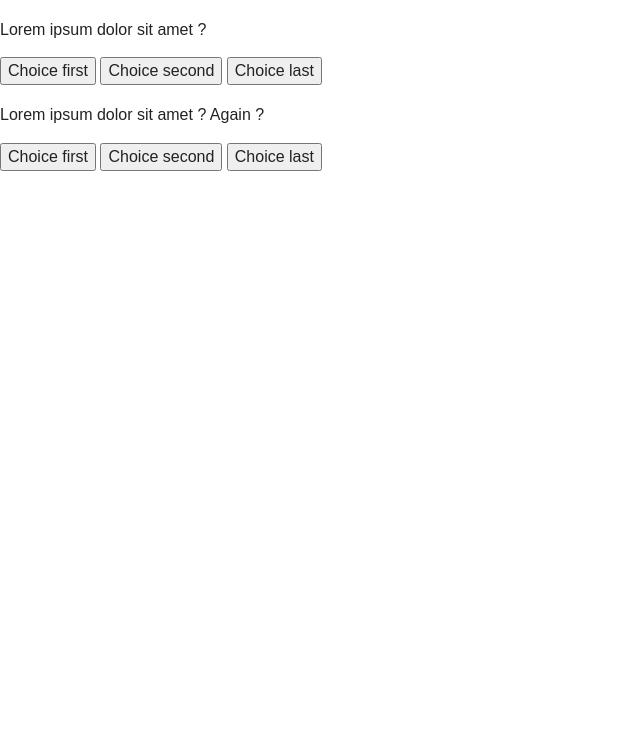
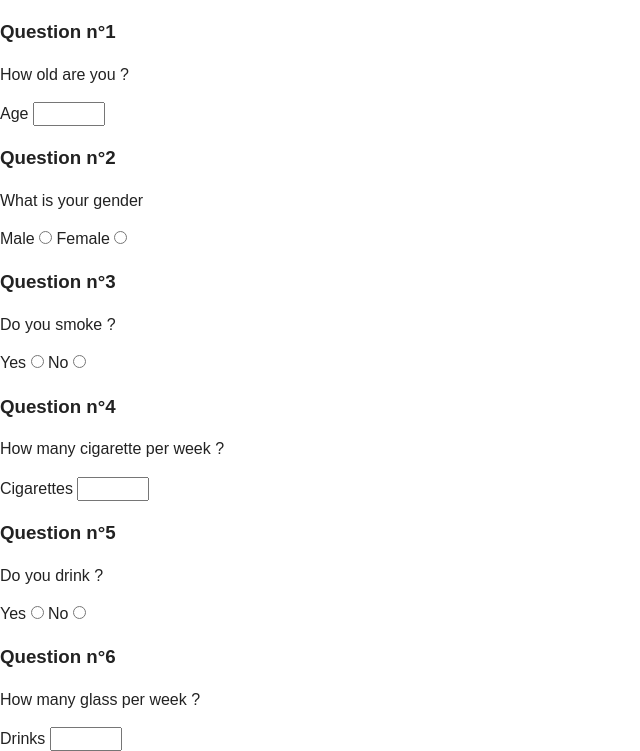
Before and after one commit to SeedAction/make-things-count, a plain HTML site: page index.html in a window 1280 px wide. Shown: the part 69-820 px from the top of the page, without its empty margins (0-640 px from the left). Drawn offline with nearby package versions, Linux system fonts and the light colour scheme.

Commit message:
Adds some markup to index.html

```diff
--- a/index.html
+++ b/index.html
@@ -24,20 +24,52 @@
 
         <div class="container main-content">
 
-          <section class="question question--first">
-            <h3 class="question__title"></h3>
-            <p class="question__text">Lorem ipsum dolor sit amet ?</p>
-            <button class="question__btn question__btn--first">Choice first</button>
-            <button class="question__btn">Choice second</button>
-            <button class="question__btn question__btn--last">Choice last</button>
+          <section class="container question question--first">
+            <h3 class="question__title">Question n°1</h3>
+            <p class="question__text">How old are you ?</p>
+            <label for="age">Age</label>
+            <input id="age" type="number" name="age" min="7" max="105">
           </section>
 
-          <section class="question question--last">
-            <h3 class="question__title"></h3>
-            <p class="question__text">Lorem ipsum dolor sit amet ? Again ?</p>
-            <button class="question__btn question__btn--first">Choice first</button>
-            <button class="question__btn">Choice second</button>
-            <button class="question__btn question__btn--last">Choice last</button>
+          <section class="container question question--second">
+            <h3 class="question__title">Question n°2</h3>
+            <p class="question__text">What is your gender</p>
+            <label for="male">Male</label>
+            <input id="male" type="radio" name="gender"  value="male">
+            <label for="female">Female</label>
+            <input id="female" type="radio" name="gender"  value="female">
+          </section>
+
+          <section class="container question question--third">
+            <h3 class="question__title">Question n°3</h3>
+            <p class="question__text">Do you smoke ?</p>
+            <label for="yes-smoke">Yes</label>
+            <input id="yes-smoke" type="radio" name="smoke" value="yes">
+            <label for="no-smoke">No</label>
+            <input id="no-smoke" type="radio" name="smoke" value="no">
+          </section>
+
+          <section class="container question question--fourth">
+            <h3 class="question__title">Question n°4</h3>
+            <p class="question__text">How many cigarette per week ?</p>
+            <label for="cigarettes">Cigarettes</label>
+            <input id="cigarettes" type="number" name="cigarettes" min="0" max="200">
+          </section>
+
+          <section class="container question question--fifth">
+            <h3 class="question__title">Question n°5</h3>
+            <p class="question__text">Do you drink ?</p>
+            <label for="yes-drinks">Yes</label>
+            <input id="yes-drinks" type="radio" name="drink" value="yes">
+            <label for="no-drinks">No</label>
+            <input id="no-drinks" type="radio" name="drink" value="no">
+          </section>
+
+          <section class="container question question--sixth">
+            <h3 class="question__title">Question n°6</h3>
+            <p class="question__text">How many glass per week ?</p>
+            <label for="drinks">Drinks</label>
+            <input id="drinks" type="number" name="drinks" min="0" max="100">
           </section>
 
         </div>
```
